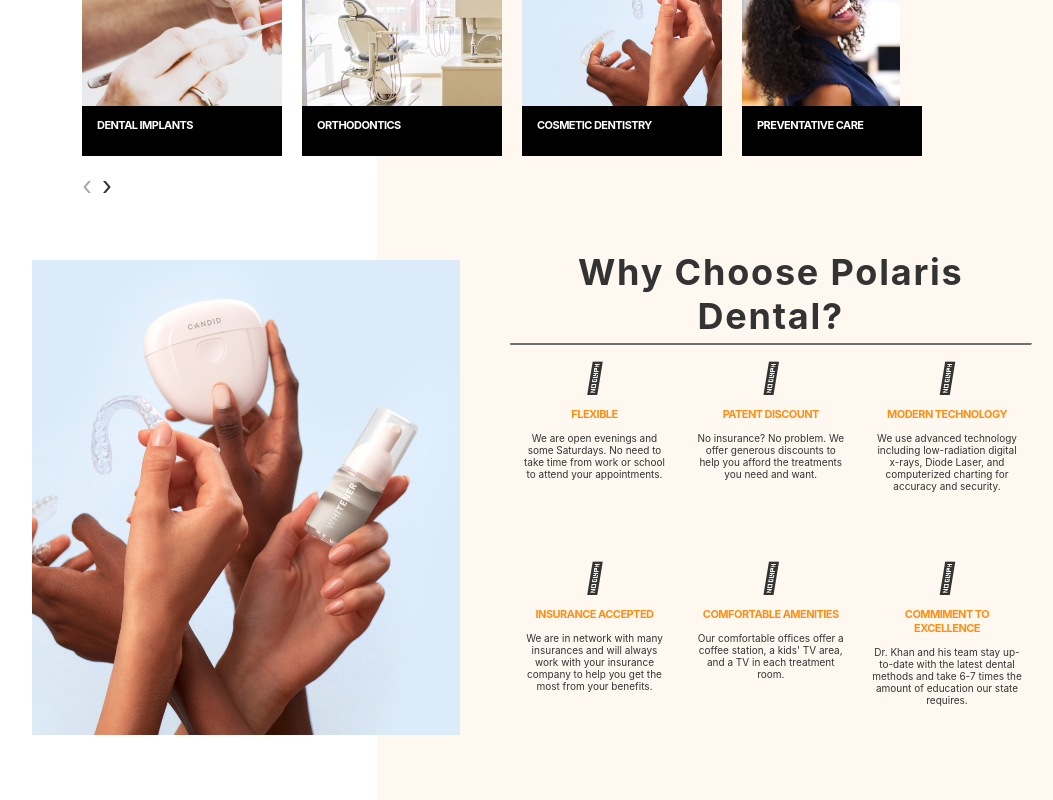
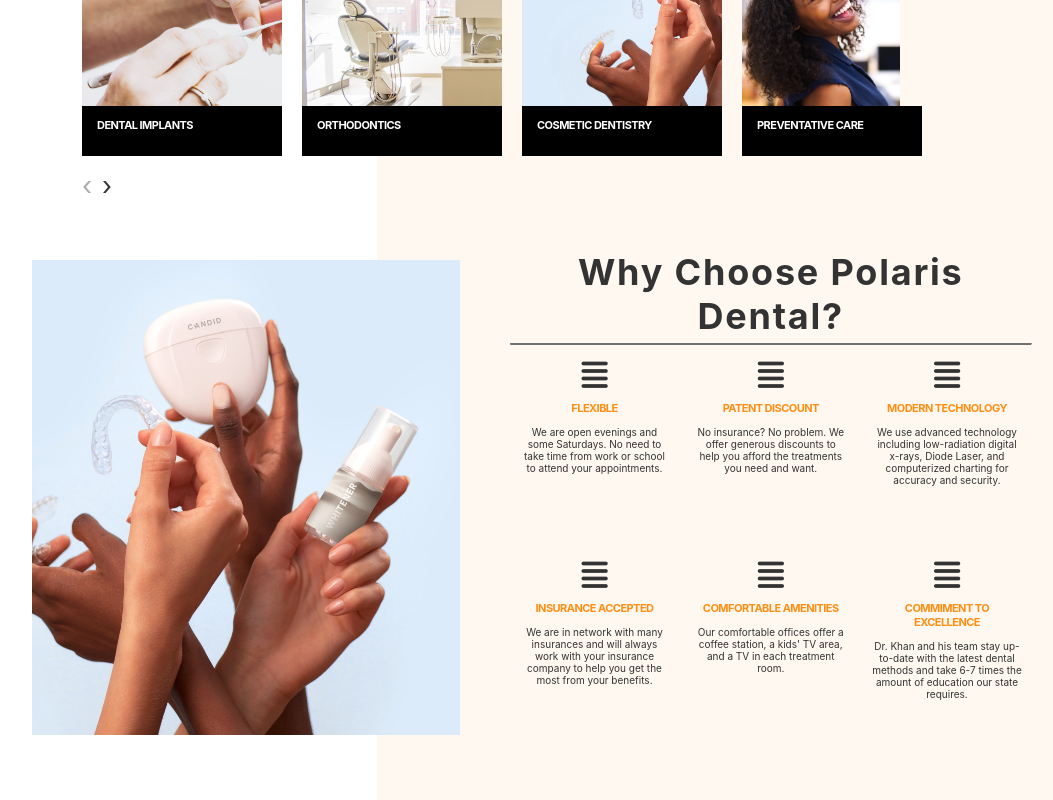
Before and after one commit to thescripted/polaris-mockup, a React (Create React App) app: page / in a window 1280 px wide. Shown: the part 1086-1886 px from the top of the page, without its empty margins (83-1136 px from the left). Built offline with nearby package versions, Linux system fonts and the light colour scheme.

Commit message:
debugging

```diff
--- a/public/index.html
+++ b/public/index.html
@@ -15,6 +15,7 @@
       user's mobile device or desktop. See https://developers.google.com/web/fundamentals/web-app-manifest/
     -->
     <link rel="manifest" href="%PUBLIC_URL%/manifest.json" />
+    <script src="https://use.fontawesome.com/0d5fe400d7.js"></script>
     <title>Polaris Mockup</title>
   </head>
   <body>
--- a/src/components/Footer.js
+++ b/src/components/Footer.js
@@ -1,7 +1,6 @@
 import React from "react";
 import dentalObjects from "../images/dental-objects.jpeg";
 import "./Footer.css";
-import "font-awesome/css/font-awesome.min.css";
 
 const Footer = () => {
   return (
@@ -14,7 +13,7 @@ const Footer = () => {
         <hr />
         <div className="reasons">
           <div className="why-choose-object">
-            <i className="far fa-address-card"></i>
+            <i class="fa fa-align-justify"></i>
             <h3>Flexible</h3>
             <p>
               We are open evenings and some Saturdays. No need to take time from
@@ -23,7 +22,7 @@ const Footer = () => {
           </div>
 
           <div className="why-choose-object">
-            <i className="far fa-address-card"></i>
+            <i class="fa fa-align-justify"></i>
             <h3>Patent Discount</h3>
             <p>
               No insurance? No problem. We offer generous discounts to help you
@@ -31,7 +30,7 @@ const Footer = () => {
             </p>
           </div>
           <div className="why-choose-object">
-            <i className="far fa-address-card"></i>
+            <i class="fa fa-align-justify"></i>
             <h3>Modern Technology</h3>
             <p>
               We use advanced technology including low-radiation digital x-rays,
@@ -39,7 +38,7 @@ const Footer = () => {
             </p>
           </div>
           <div className="why-choose-object">
-            <i className="far fa-address-card"></i>
+            <i class="fa fa-align-justify"></i>
             <h3>Insurance Accepted</h3>
             <p>
               We are in network with many insurances and will always work with
@@ -48,7 +47,7 @@ const Footer = () => {
             </p>
           </div>
           <div className="why-choose-object">
-            <i className="far fa-address-card"></i>
+            <i class="fa fa-align-justify"></i>
             <h3>Comfortable Amenities</h3>
             <p>
               Our comfortable offices offer a coffee station, a kids' TV area,
@@ -56,7 +55,7 @@ const Footer = () => {
             </p>
           </div>
           <div className="why-choose-object">
-            <i className="far fa-address-card"></i>
+            <i class="fa fa-align-justify"></i>
             <h3>Commiment to Excellence</h3>
             <p>
               Dr. Khan and his team stay up-to-date with the latest dental
```
